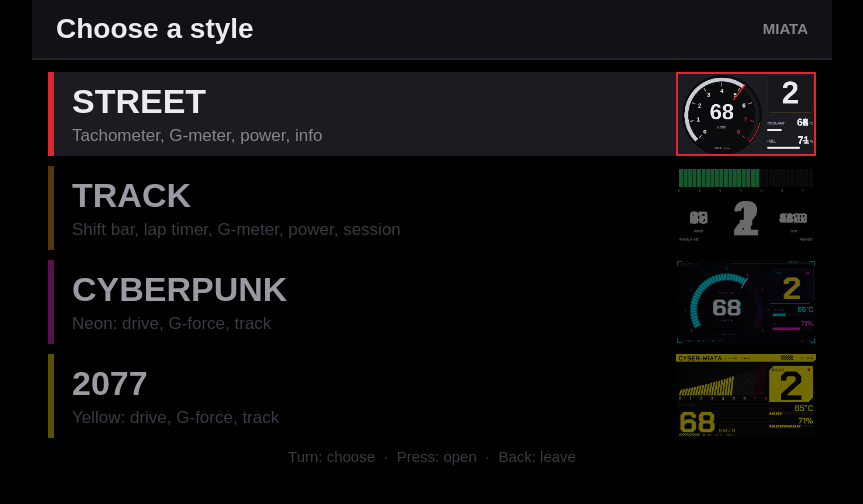
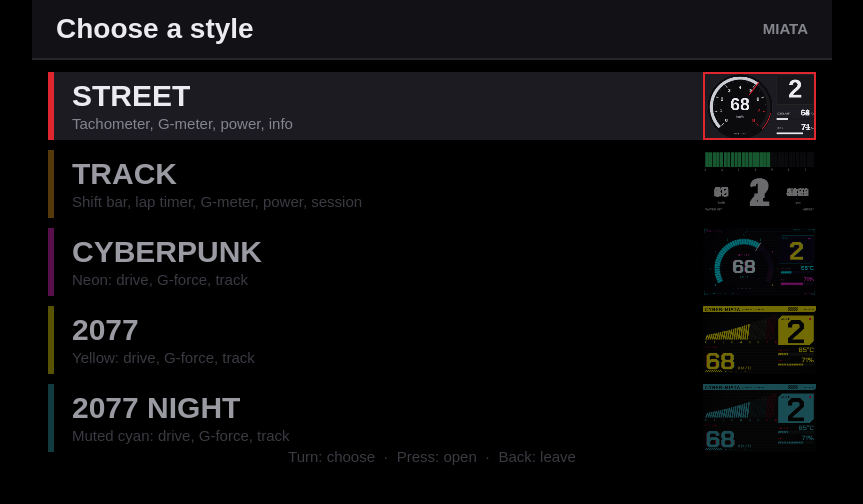
Before and after one commit to CeyssensHelder/MiatOff, a plain HTML site: page meters/index.html in a window 1280 px wide. Shown: the whole page, without its empty margins (208-1071 px from the left). Drawn offline with Linux system fonts and the light colour scheme.

Commit message:
Meters: "2077 NIGHT" style, the 2077 pages in a calmer palette
The yellow 2077 set is hard to ignore at night. 2077 NIGHT draws the same
three pages (drive, G-force, track) in muted cyan (#35a9b5, about 40 % of
the yellow's brightness); red alerts, the red zone and the damage glitch
stay as they are.

y2077.js: the colours move into palettes (PAL.yellow, PAL.night) and the
page factories take one; the drawing code is unchanged. Five inline
colours became palette entries. Registers W.MeterSets.y2077n.

app.js: registers the set, gives both 2077 sets the damage glitch, and
lowers the style rows when there are more than four so all five fit on
the 480 px screen (thumbnails keep 5:3). index.html themes the page dots;
README and overview.html list the new style.

Co-Authored-By: Claude Opus 5.5 <noreply@anthropic.com>
Claude-Session: https://claude.ai/code/session_01E6io7fgNMvVrAsTwGfsEeF

```diff
--- a/meters/index.html
+++ b/meters/index.html
@@ -32,7 +32,7 @@ html, body { margin: 0; padding: 0; background: #000; overflow: hidden; }
 /* Menus (style list, page previews) use the whole screen. */
 .mode-menu .nav, .mode-menu #dots, .mode-menu #src { display: none; }
 /* Cyberpunk sets: their bottom lines run where the arrows sit (the corners still work), themed dots. */
-.set-cyber .nav, .set-y2077 .nav, .set-cyber #src, .set-y2077 #src { display: none; }
+.set-cyber .nav, .set-y2077 .nav, .set-y2077n .nav, .set-cyber #src, .set-y2077 #src, .set-y2077n #src { display: none; }
 /* Custom pages use the whole screen too. */
 .set-custom .nav, .set-custom #src { display: none; }
 .set-custom #dots span.on { background: #38bdf8; }
@@ -40,6 +40,8 @@ html, body { margin: 0; padding: 0; background: #000; overflow: hidden; }
 .set-cyber #dots span.on { background: #ff2bd6; }
 .set-y2077 #dots span { background: #3a3a36; }
 .set-y2077 #dots span.on { background: #fcee0a; }
+.set-y2077n #dots span { background: #263234; }
+.set-y2077n #dots span.on { background: #35a9b5; }
 </style>
 </head>
 <body>
--- a/meters/js/app.js
+++ b/meters/js/app.js
@@ -1,6 +1,6 @@
 /* MiatOff Meters — pages, smoothing, render loop and navigation. ES5 only.
  *
- * URL options: ?src=sim|sim:<hz>|ws://...|poll:<url>  &set=street|track|cyber|y2077|custom  &page=<0..n-1>
+ * URL options: ?src=sim|sim:<hz>|ws://...|poll:<url>  &set=street|track|cyber|y2077|y2077n|custom  &page=<0..n-1>
  *              &gm=car (G-meter shows what the car does instead of what you feel)
  * Navigation: swipe, tap a page edge arrow, tap anywhere that is not a control, or arrow keys.
  * Menu: a style list, then live previews of its pages, then the gauge. Knob: turn = next/prev, press = select,
@@ -468,7 +468,7 @@
     };
     function resetG() { for (var k = 0; k < API.gms.length; k++) API.gms[k].reset(); }
     (function () {
-        var names = ['cyber', 'y2077', 'custom'], k, made;
+        var names = ['cyber', 'y2077', 'y2077n', 'custom'], k, made;
         for (k = 0; k < names.length; k++) {
             if (W.MeterSets && W.MeterSets[names[k]]) {
                 made = W.MeterSets[names[k]](API);
@@ -484,6 +484,7 @@
         ['track', 'TRACK', 'Shift bar, lap timer, G-meter, power, session', C.amber],
         ['cyber', 'CYBERPUNK', 'Neon: drive, G-force, track', '#ff2bd6'],
         ['y2077', '2077', 'Yellow: drive, G-force, track', '#fcee0a'],
+        ['y2077n', '2077 NIGHT', 'Muted cyan: drive, G-force, track', '#35a9b5'],
         ['custom', 'CUSTOM', 'Your designer pages', '#38bdf8']
     ];
     (function () {
@@ -749,8 +750,8 @@
             setTimeout(frame, 33);
             return;
         }
-        // Rev ring on every page of the track, cyber and 2077 sets; 2077 adds the damage glitch on top.
-        var rpm = num(v.rpm), ring = setName !== 'street' && setName !== 'custom', dmg = setName === 'y2077' ? W.MeterSets.y2077Damage : null,
+        // Rev ring on every page of the track, cyber and 2077 sets; both 2077 sets add the damage glitch on top.
+        var rpm = num(v.rpm), ring = setName !== 'street' && setName !== 'custom', dmg = setName.indexOf('y2077') === 0 ? W.MeterSets.y2077Damage : null,
             flip = ring && rpm >= RPM.shift && flashOn(now) !== lastFlash;   // redraw only when the flash toggles
         lastFlash = flashOn(now);
         var toast = now < sess.msgUntil;
--- a/meters/js/y2077.js
+++ b/meters/js/y2077.js
@@ -1,35 +1,53 @@
 /* MiatOff Meters — 2077 page set: yellow, black-on-yellow, red/cyan accents, all angular
- * (design: meters/design/cyberpunk2077/). ES5 only. Registers W.MeterSets.y2077(api) -> pages.
+ * (design: meters/design/cyberpunk2077/). ES5 only. Registers W.MeterSets.y2077(api) -> pages, and the same pages
+ * in a calmer palette as W.MeterSets.y2077n ("2077 NIGHT": muted cyan instead of yellow).
  */
 (function (W) {
     'use strict';
 
     var FX = W.MeterFX;
-    var Y = '#fcee0a', K = '#0b0b0c', RD = '#ff003c', CN = '#02d7f2', WH = '#f2f2f2';
-    var OFF = '#1c1c1a', OFFL = '#3a3a32', DIM = '#8c8550', GRID = '#3a3510';
     var F = FX.COND;
 
-    function fringe(bg) { return { left: RD, right: CN, shift: 3, alpha: 0.55, bg: bg || K, fam: F }; }
+    // Palettes. Y is the main colour (fills, numbers), K the ink on it and the background, RD alerts and the red
+    // zone, CN the second accent (faster delta, ACCEL, colour fringe), the rest are unlit / dim / grid tones.
+    // RD stays the same in every palette: the damage glitch textures are shared.
+    var PAL = {
+        yellow: { Y: '#fcee0a', K: '#0b0b0c', RD: '#ff003c', CN: '#02d7f2', WH: '#f2f2f2',
+            OFF: '#1c1c1a', OFFL: '#3a3a32', DIM: '#8c8550', GRID: '#3a3510',
+            BAR: '#3a3a36', PANEL: '#121210', MINOR: '#5a5410', REDOFF: '#2a0a10', REDOFFL: '#5a1020' },
+        // Night: same layout, about 40 % of the yellow's brightness, so the big fills no longer glare.
+        night: { Y: '#35a9b5', K: '#0b0b0c', RD: '#ff003c', CN: '#d8f3f6', WH: '#d9e2e3',
+            OFF: '#121a1b', OFFL: '#243234', DIM: '#5f8a8f', GRID: '#0f2a2d',
+            BAR: '#263234', PANEL: '#0e1415', MINOR: '#1d4a50', REDOFF: '#2a0a10', REDOFFL: '#5a1020' }
+    };
 
-    function header(c, title, sub, right) {
+    // Adds the drawing helpers to a palette, bound to its colours.
+    function kit(P) {
+        var Y = P.Y, K = P.K, OFF = P.OFF, OFFL = P.OFFL;
+        P.fringe = function (bg) { return { left: P.RD, right: P.CN, shift: 3, alpha: 0.55, bg: bg || K, fam: F }; };
+        P.header = function (c, title, sub, right) {
             c.fillStyle = Y; FX.poly(c, [[0, 0], [800, 0], [800, 30], [784, 44], [0, 44]]); c.fill();
             var end = FX.spaced(c, title, 16, 36, 34, F, K, 2);
             if (sub) FX.text(c, sub, end + 16, 30, 13, FX.MONO, K, 'left');
             FX.hazard(c, 600, 8, 70, 26, K, Y);
             if (right) FX.text(c, right, 784, 30, 13, FX.MONO, K, 'right');
-    }
-
+        };
         // Slanted blocks, lit from the left.
-    function blocks(c, x, y, n, step, w, h, k, col) {
+        P.blocks = function (c, x, y, n, step, w, h, k, col) {
             for (var i = 0; i < n; i++) {
                 FX.skew(c, x + i * step, y, w, h, 3);
                 if (i < k) { c.fillStyle = col; c.fill(); } else if (k < 0) { c.fillStyle = OFF; c.strokeStyle = OFFL; c.fill(); c.stroke(); }
             }
+        };
+        P.blocksOff = function (c, x, y, n, step, w, h) { P.blocks(c, x, y, n, step, w, h, -1); };
+        return P;
     }
-    function blocksOff(c, x, y, n, step, w, h) { blocks(c, x, y, n, step, w, h, -1); }
+    kit(PAL.yellow); kit(PAL.night);
 
     // ================================================================== 2077 DRIVE
-    function drive(A) {
+    function drive(A, P) {
+        var Y = P.Y, K = P.K, RD = P.RD, OFF = P.OFF, OFFL = P.OFFL, GRID = P.GRID,
+            fringe = P.fringe, header = P.header, blocks = P.blocks, blocksOff = P.blocksOff;
         var N = 32, X0 = 16, X1 = 508, BASE = 236, SK = 12, STEP = (X1 - X0) / N;
         function ramp(c, i) {
             var h = 34 + 136 * Math.pow(i / (N - 1), 1.25), x = X0 + i * STEP;
@@ -44,7 +62,7 @@
                 c.lineWidth = 1;
                 for (i = 0; i < N; i++) {
                     r = (i + 1) * 8000 / N;
-                    c.fillStyle = r > A.RPM.red ? '#2a0a10' : OFF; c.strokeStyle = r > A.RPM.red ? '#5a1020' : OFFL;
+                    c.fillStyle = r > A.RPM.red ? P.REDOFF : OFF; c.strokeStyle = r > A.RPM.red ? P.REDOFFL : OFFL;
                     ramp(c, i); c.fill(); c.stroke();
                 }
                 for (k = 0; k <= 8; k++) FX.text(c, String(k), X0 + k / 8 * (X1 - X0), 262, 22, F, k >= 7 ? RD : Y, 'left');
@@ -85,7 +103,8 @@
     }
 
     // ================================================================== 2077 G-FORCE
-    function gforce(A) {
+    function gforce(A, P) {
+        var Y = P.Y, K = P.K, RD = P.RD, CN = P.CN, DIM = P.DIM, GRID = P.GRID;
         var cx = 236, cy = 258, R = 188, MAX = 1.25, CUT = 34;
         var gm = new A.G.GMeter({ cx: cx, cy: cy, r: R, max: MAX, felt: A.felt });
         A.gms.push(gm);
@@ -103,10 +122,10 @@
                 c.fillStyle = Y; FX.poly(c, [[0, 0], [300, 0], [280, 40], [0, 40]]); c.fill();
                 FX.spaced(c, 'G-FORCE', 16, 34, 34, F, K, 2);
                 c.strokeStyle = Y; c.lineWidth = 2; c.beginPath(); c.moveTo(300, 1); c.lineTo(800, 1); c.stroke();
-                c.fillStyle = '#121210'; c.lineWidth = 3; box(c, R, CUT); c.fill(); c.stroke();
+                c.fillStyle = P.PANEL; c.lineWidth = 3; box(c, R, CUT); c.fill(); c.stroke();
                 for (g = 0.25; g <= 1.0001; g += 0.25) {
                     r = R * g / MAX; major = Math.abs(g - 0.5) < 1e-6 || Math.abs(g - 1) < 1e-6;
-                    c.strokeStyle = major ? Y : '#5a5410'; c.globalAlpha = major ? 0.7 : 1; c.lineWidth = 1.5;
+                    c.strokeStyle = major ? Y : P.MINOR; c.globalAlpha = major ? 0.7 : 1; c.lineWidth = 1.5;
                     box(c, r, CUT * r / R); c.stroke(); c.globalAlpha = 1;
                     if (major) FX.text(c, g.toFixed(1), cx + r - 30, cy - r + 16, 14, FX.MONO, Y, 'left');
                 }
@@ -150,7 +169,7 @@
                 for (i = 0; i < rows.length; i++) FX.text(c, A.fmt(gm.peak[rows[i][1]], 2), 784, 64 + i * 56 + 44, 58, F, rows[i][2], 'right');
                 for (i = 0; i < 14; i++) {
                     x = 470 + i * (bw + gap);
-                    c.fillStyle = '#3a3a36'; c.fillRect(x, top, bw, base - top);
+                    c.fillStyle = P.BAR; c.fillRect(x, top, bw, base - top);
                     val = h[h.length - 14 + i];
                     if (val === undefined) continue;
                     hh = Math.min(100, Math.abs(val)) / 100 * (base - top);
@@ -168,7 +187,8 @@
     }
 
     // ================================================================== 2077 TRACK
-    function track(A) {
+    function track(A, P) {
+        var Y = P.Y, K = P.K, RD = P.RD, CN = P.CN, WH = P.WH, GRID = P.GRID, fringe = P.fringe;
         var N = 24, X0 = 16, STEP = (784 - X0) / N, LO = A.RPM.low, HI = A.RPM.limit;
         function bar(c, i) {
             var x = X0 + i * STEP;
@@ -179,7 +199,7 @@
             drawStatic: function (c) {
                 var i, k, x;
                 FX.backdrop(c, K, GRID);
-                c.fillStyle = '#3a3a36';
+                c.fillStyle = P.BAR;
                 for (i = 0; i < N; i++) { bar(c, i); c.fill(); }
                 for (k = LO / 1000; k <= 7; k++) {
                     x = X0 + (k * 1000 - LO) / (HI - LO) * (784 - X0);
@@ -277,8 +297,8 @@
         }
         return {
             build: function () {
-                if (!tex) tex = { amber: streakTex('#ff9418', '#ffe6a8', false), red: streakTex(RD, '#ffd2dc', false),
-                    full: streakTex(RD, '#ffd2dc', true) };
+                if (!tex) tex = { amber: streakTex('#ff9418', '#ffe6a8', false), red: streakTex(PAL.yellow.RD, '#ffd2dc', false),
+                    full: streakTex(PAL.yellow.RD, '#ffd2dc', true) };
             },
             draw: function (c, rpm, now, R, flashOn) {
                 var lv = level(rpm, R), t = heat(rpm, R), f = Math.floor(now / 120), i, b, img, w;
@@ -311,6 +331,8 @@
     })();
 
     W.MeterSets = W.MeterSets || {};
-    W.MeterSets.y2077 = function (A) { Damage.build(); return [drive(A), gforce(A), track(A)]; };
+    function pages(A, P) { Damage.build(); return [drive(A, P), gforce(A, P), track(A, P)]; }
+    W.MeterSets.y2077 = function (A) { return pages(A, PAL.yellow); };
+    W.MeterSets.y2077n = function (A) { return pages(A, PAL.night); };
     W.MeterSets.y2077Damage = Damage;
 })(window);
```
Also changed, not shown: meters/overview.html (+7 -1 lines), 1 other file. Lines whose indentation alone changed are shown as unchanged.
